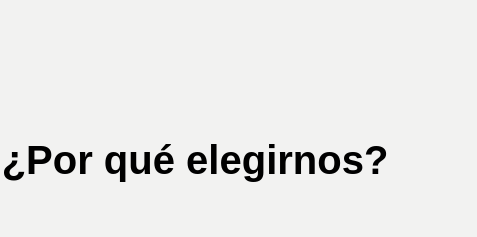
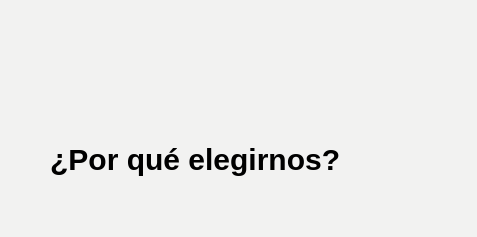
Before and after one commit to Codef1ca/modelica, a React (Create React App) app: page / in a window 390 px wide. Shown: the part 1760-1997 px from the top of the page, 477 px wide, since content can reach past the window. Built offline with nearby package versions, Linux system fonts and the light colour scheme.

Commit message:
mediaQuerys Ma o meno

```diff
--- a/src/App.css
+++ b/src/App.css
@@ -590,7 +590,7 @@ grid-template-columns: 1fr 1fr;
   display: grid;
   height: auto;
   width: 220px;
-  min-height: 481px;
+  height: 481px;
   grid-template-rows: repeat(3, min-content) 1fr;
   grid-template-columns: 100%;
 }
@@ -759,9 +759,74 @@ grid-template-columns: 1fr 1fr;
 @media screen and (max-width: 1300px) {
   .tarjetas {
     flex-wrap: wrap; /* envuelve los elementos en varias filas */
+    justify-content: center;
+  }
+  .beneficios{
+    flex-wrap: wrap; /* envuelve los elementos en varias filas */
+    padding-bottom: 300px;
+  }
+  .divImagenesLinea{
+    flex-wrap: wrap; /* envuelve los elementos en varias filas */
+    justify-content: center;
   }
 
 /*   .elemento {
     width: calc(50% - 20px); /* divide el ancho en 2 filas y ajusta los márgenes
   } */
 }
+
+@media screen and (max-width: 720px) {
+  .tarjetas {
+    flex-wrap: wrap; /* envuelve los elementos en varias filas */
+    justify-content: center;
+  }
+  .beneficios{
+    flex-wrap: wrap; /* envuelve los elementos en varias filas */
+    padding-bottom: 900px;
+  }
+
+  .lineasImagen{
+    flex-wrap: wrap; /* envuelve los elementos en varias filas */
+    justify-content: center;
+  }
+
+  .divDescTestimonio{
+    flex-wrap: wrap; /* envuelve los elementos en varias filas */
+    justify-content: center;
+  }
+  .testimonio{
+    width: 80%; /* establece el ancho al 100% para que los elementos se muestren en una columna */
+    height: 50%;
+  }
+
+  .imagenLinea{
+    width: 450px;
+    height: 300px;
+
+    background-size: cover; /* Ajusta la imagen al tamaño del div sin distorsionarla */
+    background-position: center; /* Centra la imagen en el div */
+    background-repeat: no-repeat; /* Evita que la imagen se repita */
+    z-index: 1;
+  }
+
+  .titulo{
+    line-height: 1.35em;
+    text-align: center;
+    font-size: 30px;
+    font-weight: bold;
+
+    font-family: 'Poppins', sans-serif;
+  }
+
+/*   .elemento {
+    width: calc(50% - 20px); /* divide el ancho en 2 filas y ajusta los márgenes
+  } */
+}
+
+@media screen and (max-width: 690px) {
+  .divLineasProductos{
+    margin-top: 30%;
+/*     padding-bottom: 100px; */
+  }
+
+}
```
